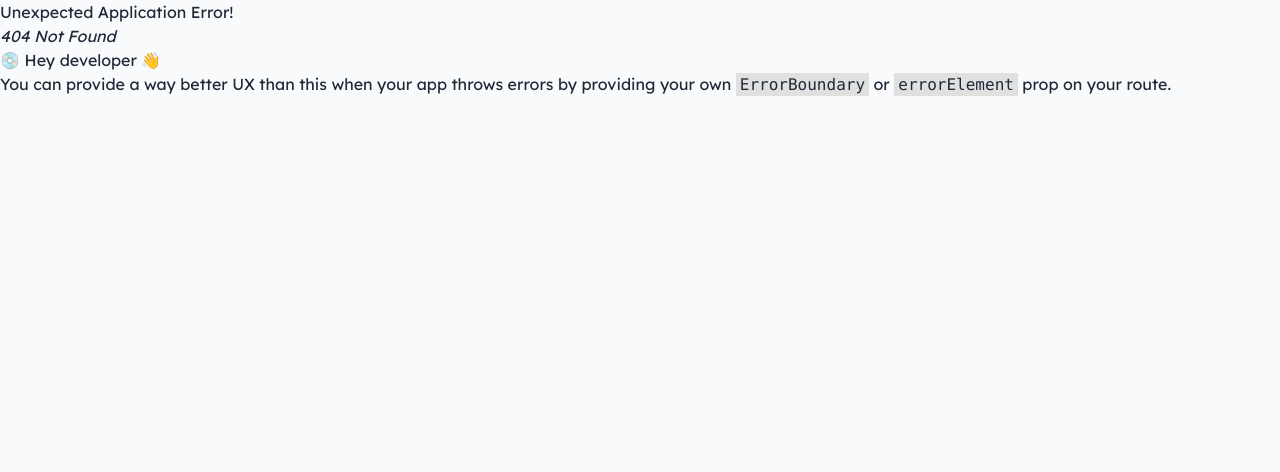
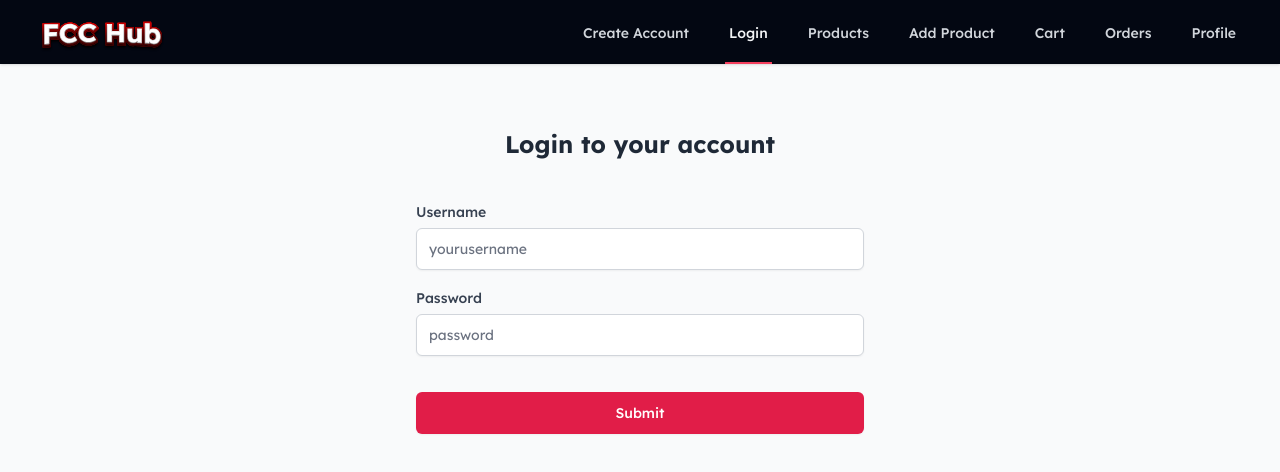
Before and after one commit to jakebag/fcc-hub, a React (Vite) app: page /login in a window 1280 px wide. Before the commit this address had no page. Shown: the top 472 px of the page. Built offline with nearby package versions, Linux system fonts and the light colour scheme.

Commit message:
Build Login page

```diff
--- /dev/null
+++ b/src/components/Login.jsx
@@ -0,0 +1,51 @@
+import { useState } from "react";
+
+import Container from "./Container";
+import { PasswordInput, TextInput } from "./Inputs";
+import { SubmitButton } from "./Buttons";
+
+export default function Login() {
+  const [formData, setFormData] = useState({ username: "", password: "" });
+
+  function handleChange(e) {
+    const { name, value } = e.target;
+    setFormData((prevState) => ({
+      ...prevState,
+      [name]: value,
+    }));
+  }
+
+  function handleSubmit(e) {
+    e.preventDefault();
+  }
+
+  return (
+    <Container className="py-16">
+      <div className="max-w-md mx-auto">
+        <h1 className="text-center font-bold text-2xl">
+          Login to your account
+        </h1>
+
+        <form className="mt-10 flex flex-col gap-4" onSubmit={handleSubmit}>
+          <TextInput
+            placeholder="yourusername"
+            value={formData.username}
+            onChange={handleChange}
+          >
+            Username
+          </TextInput>
+          <PasswordInput
+            placeholder="password"
+            value={formData.password}
+            onChange={handleChange}
+          >
+            Password
+          </PasswordInput>
+          <div className="mt-5 text-center">
+            <SubmitButton>Submit</SubmitButton>
+          </div>
+        </form>
+      </div>
+    </Container>
+  );
+}
--- a/src/main.jsx
+++ b/src/main.jsx
@@ -6,12 +6,16 @@ import "./index.css";
 
 // Pages
 import Register from "./components/Register.jsx";
+import Login from "./components/Login.jsx";
 
 const router = createBrowserRouter([
   {
     path: "/",
     element: <App />,
-    children: [{ path: "/register", element: <Register /> }],
+    children: [
+      { path: "/register", element: <Register /> },
+      { path: "/login", element: <Login /> },
+    ],
   },
 ]);
 
```
